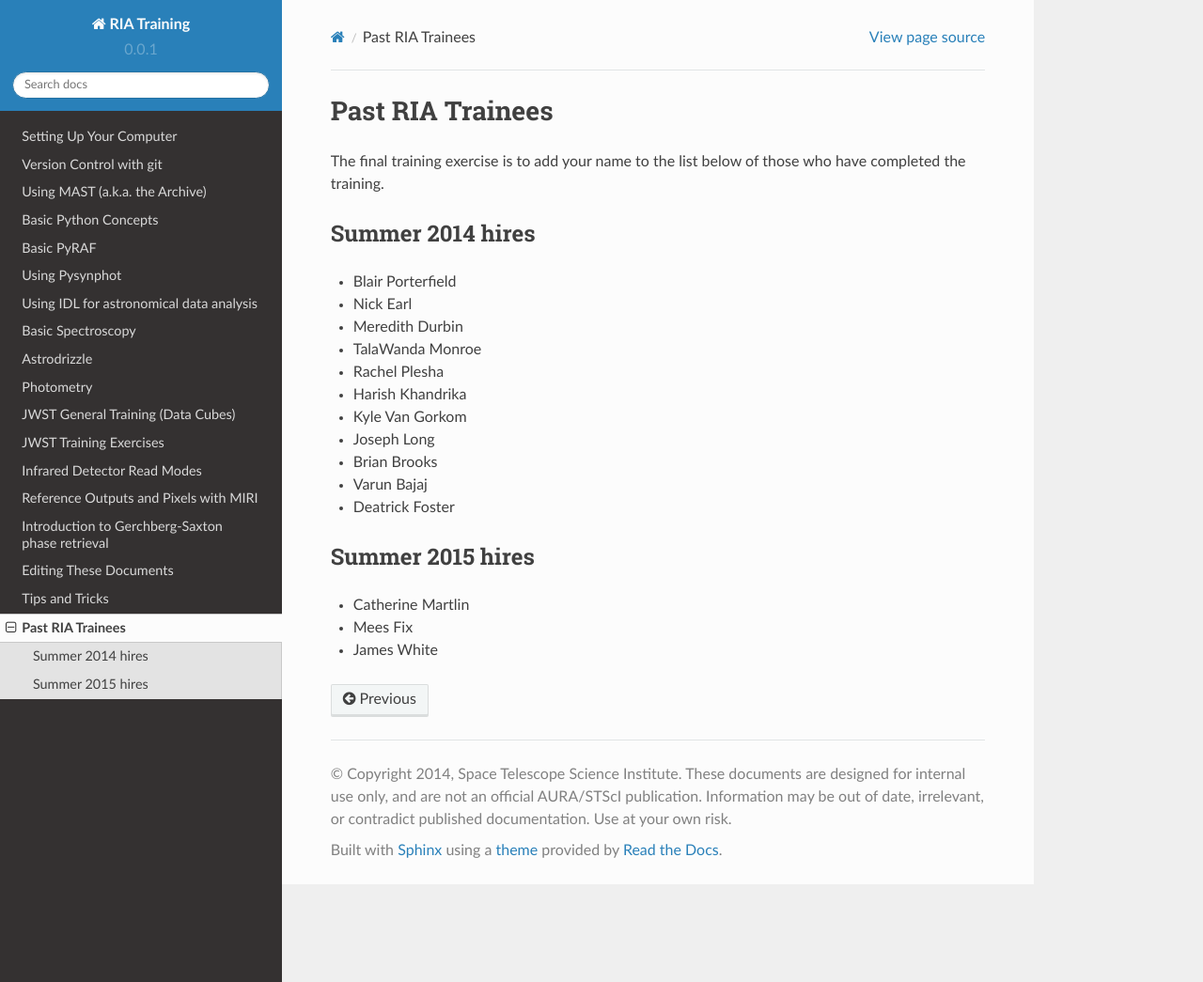
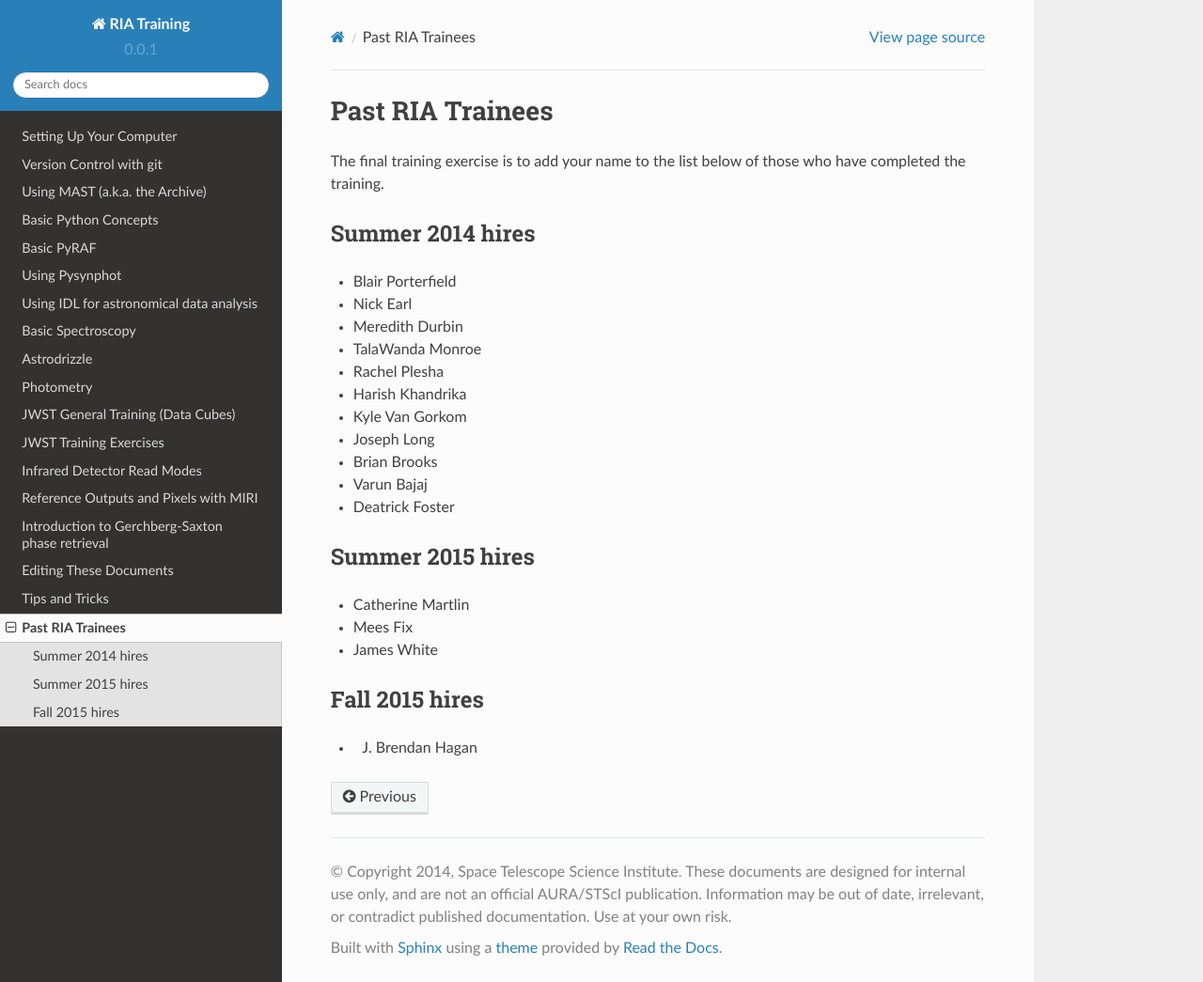
Before and after one commit to staceybright/training-library, a Sphinx documentation site: the page built from source/trainees.txt, in a window 1280 px wide and 1045 px high. Shown: the whole window at 94% size. Built offline with Sphinx 7.4.7 and the Read the Docs theme 2.0.0, drawn with Linux system fonts in a browser that asks for light colours.

Commit message:
Added my name (hagan) to trainees.txt

```diff
--- a/source/trainees.txt
+++ b/source/trainees.txt
@@ -25,3 +25,7 @@ Summer 2015 hires
 * Catherine Martlin
 * Mees Fix
 * James White
+
+Fall 2015 hires
+=================
+* J. Brendan Hagan
```
